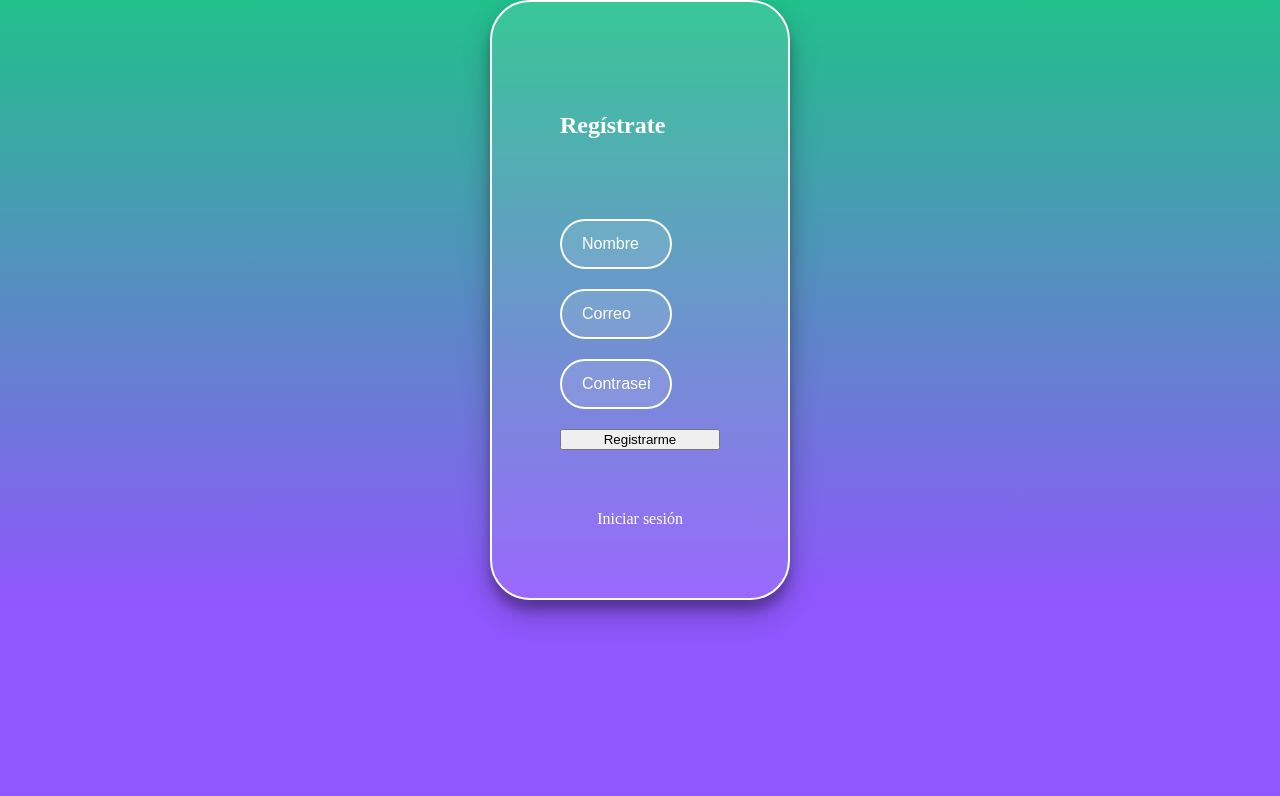
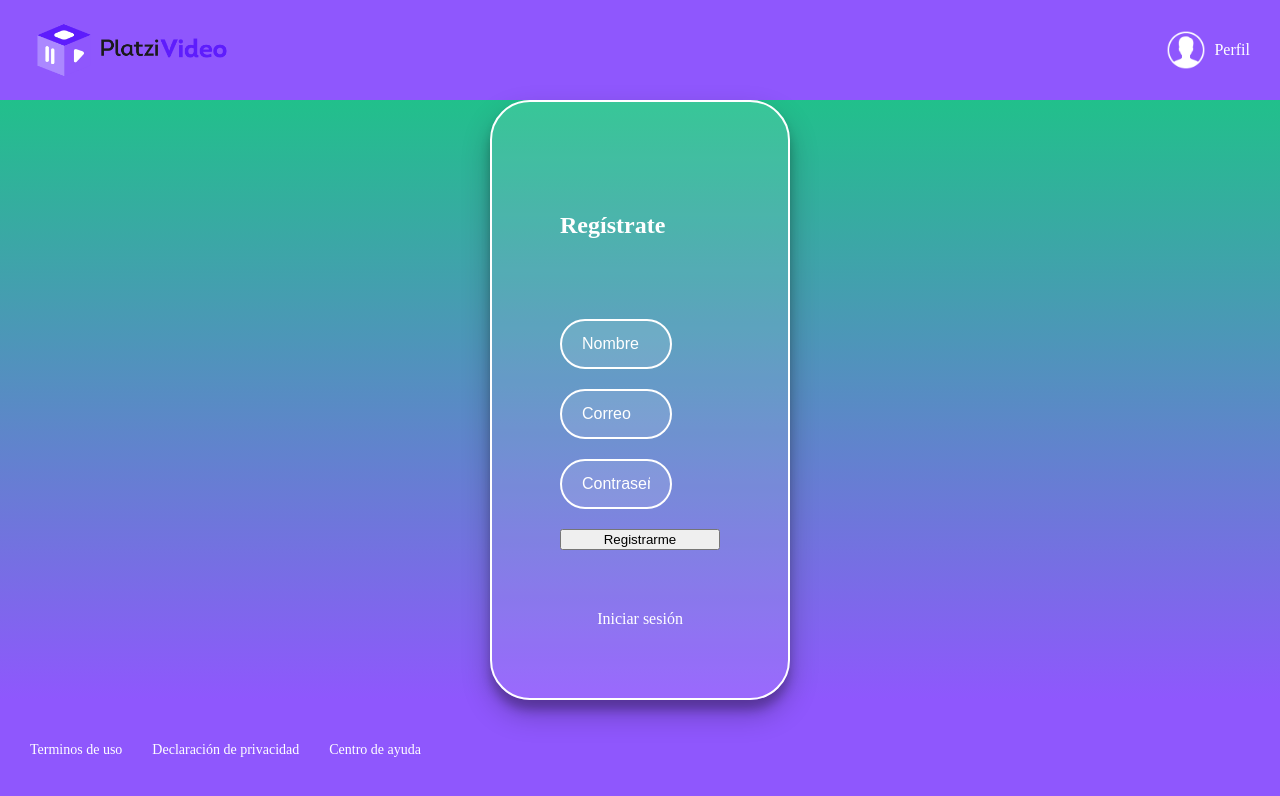
Before and after one commit to alexis-ramos/VideoPage, a React app: page /register in a window 1280 px wide. Shown: the top 796 px of the page. Built offline with nearby package versions, Linux system fonts and the light colour scheme; a web font is replaced by a local one.

Commit message:
Se agrega un Layout para header y footer

```diff
--- /dev/null
+++ b/src/components/Layout.jsx
@@ -0,0 +1,14 @@
+import React from "react";
+import Header from "./Header";
+import Footer from "./Footer";
+
+const Layout = ({ children }) => (
+  <div className='App'>
+    {/* Nota: Esta estructura servira para siempre mostrar el header y footer */}
+    <Header />
+    {children}
+    <Footer />
+  </div>
+);
+
+export default Layout;
--- a/src/containers/Home.jsx
+++ b/src/containers/Home.jsx
@@ -5,42 +5,44 @@ import Categories from "../components/Categories";
 import Carousel from "../components/Carousel";
 import CarouselItem from "../components/CarouselItem";
 import Footer from "../components/Footer";
-import useInitialState from "../hooks/useInitialState"
+import useInitialState from "../hooks/useInitialState";
 import "../assets/styles/App.scss";
 
-const API = 'http://localhost:3000/initalState';
+const API = "http://localhost:3000/initalState";
 
 const Home = () => {
   const initialState = useInitialState(API);
-  return initialState.length === 0 ? <h1>Loading...</h1> : (
-    <div className="App">
-      <Header />
+  return initialState.length === 0 ? (
+    <h1>Loading...</h1>
+  ) : (
+    // NOTA: otra forma de llamar react.fragmen es dejando bacio los pico parentecis
+    <>
       <Search />
 
-      <Categories title="Mi lista">
+      <Categories title='Mi lista'>
         <Carousel>
-          {initialState.trends.map(item =>
+          {initialState.trends.map(item => (
             <CarouselItem key={item.id} {...item} />
-          )}
+          ))}
         </Carousel>
       </Categories>
 
-      <Categories title="Tendencias">
+      <Categories title='Tendencias'>
         <Carousel>
-          {initialState.trends.map(item =>
+          {initialState.trends.map(item => (
             <CarouselItem key={item.id} {...item} />
-          )}
+          ))}
         </Carousel>
       </Categories>
 
-      <Categories title="Originales de platzi video">
+      <Categories title='Originales de platzi video'>
         <Carousel>
-          {initialState.trends.map(item =>
+          {initialState.trends.map(item => (
             <CarouselItem key={item.id} {...item} />
-          )}
+          ))}
         </Carousel>
       </Categories>
-    </div>
-  )
+    </>
+  );
 };
 export default Home;
--- /dev/null
+++ b/src/containers/NotFound.jsx
@@ -0,0 +1,10 @@
+import React from "react";
+
+const NotFound = () => (
+  // NOTA: React.fragment nos ayuda a evitar que se creen mas elementos en el DOM
+  <React.Fragment>
+    <h1>No encontrado</h1>
+  </React.Fragment>
+);
+
+export default NotFound;
--- a/src/routes/App.js
+++ b/src/routes/App.js
@@ -3,14 +3,19 @@ import { BrowserRouter, Switch, Route } from "react-router-dom";
 import Home from "../containers/Home";
 import Login from "../containers/Login";
 import Register from "../containers/Register";
+import NotFound from "../containers/NotFound";
+import Layout from "../components/Layout";
 
 const App = () => (
   <BrowserRouter>
-    <Switch>
-      <Route exact path='/' component={Home} />
-      <Route exact path='/login' component={Login} />
-      <Route exact path='/register' component={Register} />
-    </Switch>
+    <Layout>
+      <Switch>
+        <Route exact path='/' component={Home} />
+        <Route exact path='/login' component={Login} />
+        <Route exact path='/register' component={Register} />
+        <Route component={NotFound} />
+      </Switch>
+    </Layout>
   </BrowserRouter>
 );
 
```
